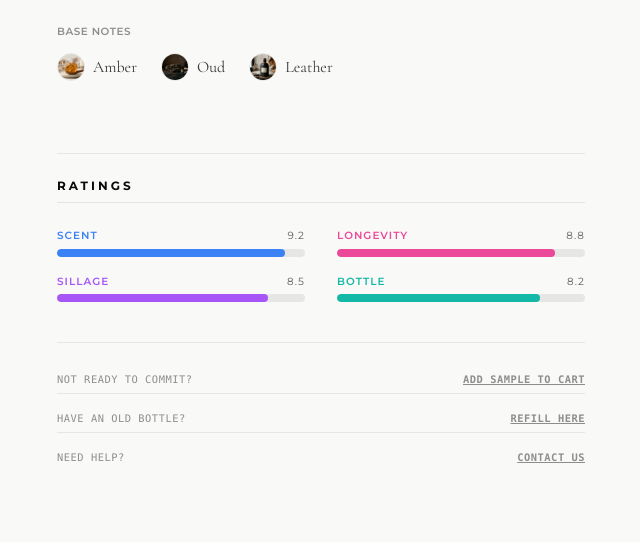
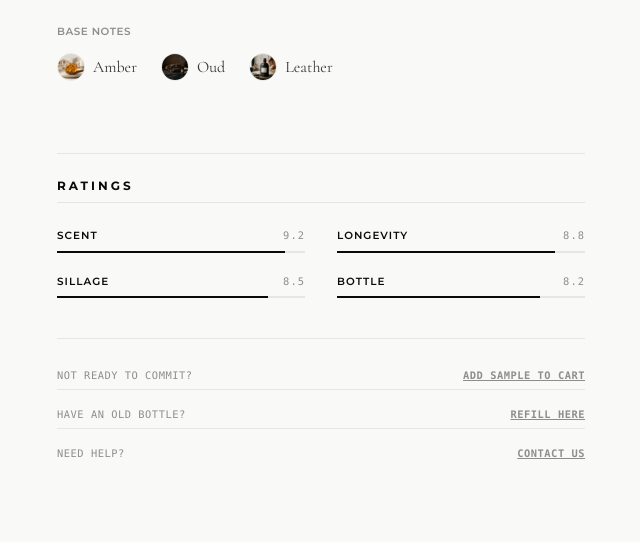
Before and after one commit to Benaissa-Lahcen/el-balghiti-parfums, a PHP site: page /product-oud.html in a window 1280 px wide. Shown: the part 1354-1896 px from the top of the page, without its empty margins (631-1271 px from the left). Run offline with PHP 8.4, Linux system fonts and the light colour scheme.

Commit message:
Refactor fragrance rating progress bars to a high-end minimalist monochrome slate-style design

```diff
--- a/product-oud.html
+++ b/product-oud.html
@@ -357,48 +357,48 @@
         <div class="fragrance-ratings mb-10 border-t border-[var(--t-border-subtle)] pt-6">
           <h2 class="font-montserrat font-bold text-xs tracking-[0.25em] uppercase border-b border-[var(--t-border)] pb-2 mb-6" data-i18n="ratingsTitle">RATINGS</h2>
 
-          <div class="grid grid-cols-1 sm:grid-cols-2 gap-x-8 gap-y-4">
+          <div class="grid grid-cols-1 sm:grid-cols-2 gap-x-8 gap-y-5">
             <!-- Scent -->
             <div>
-              <div class="flex justify-between font-montserrat text-[0.65rem] tracking-widest uppercase mb-1">
-                <span class="text-[#3b82f6] font-semibold" data-i18n="ratingScent">SCENT</span>
-                <span class="text-[var(--t-text-secondary)]">9.2</span>
+              <div class="flex justify-between font-montserrat text-[0.65rem] tracking-widest uppercase mb-1.5">
+                <span class="text-[var(--t-text)] font-semibold" data-i18n="ratingScent">SCENT</span>
+                <span class="text-[var(--t-text-muted)] font-mono">9.2</span>
               </div>
-              <div class="w-full bg-[var(--t-border-subtle)] h-2 rounded-full overflow-hidden">
-                <div class="bg-[#3b82f6] h-full rounded-full" style="width: 92%"></div>
+              <div class="w-full bg-[var(--t-border-subtle)] h-[2px] overflow-hidden">
+                <div class="bg-[var(--t-text)] h-full" style="width: 92%"></div>
               </div>
             </div>
 
             <!-- Longevity -->
             <div>
-              <div class="flex justify-between font-montserrat text-[0.65rem] tracking-widest uppercase mb-1">
-                <span class="text-[#ec4899] font-semibold" data-i18n="ratingLongevity">LONGEVITY</span>
-                <span class="text-[var(--t-text-secondary)]">8.8</span>
+              <div class="flex justify-between font-montserrat text-[0.65rem] tracking-widest uppercase mb-1.5">
+                <span class="text-[var(--t-text)] font-semibold" data-i18n="ratingLongevity">LONGEVITY</span>
+                <span class="text-[var(--t-text-muted)] font-mono">8.8</span>
               </div>
-              <div class="w-full bg-[var(--t-border-subtle)] h-2 rounded-full overflow-hidden">
-                <div class="bg-[#ec4899] h-full rounded-full" style="width: 88%"></div>
+              <div class="w-full bg-[var(--t-border-subtle)] h-[2px] overflow-hidden">
+                <div class="bg-[var(--t-text)] h-full" style="width: 88%"></div>
               </div>
             </div>
 
             <!-- Sillage -->
             <div>
-              <div class="flex justify-between font-montserrat text-[0.65rem] tracking-widest uppercase mb-1">
-                <span class="text-[#a855f7] font-semibold" data-i18n="ratingSillage">SILLAGE</span>
-                <span class="text-[var(--t-text-secondary)]">8.5</span>
+              <div class="flex justify-between font-montserrat text-[0.65rem] tracking-widest uppercase mb-1.5">
+                <span class="text-[var(--t-text)] font-semibold" data-i18n="ratingSillage">SILLAGE</span>
+                <span class="text-[var(--t-text-muted)] font-mono">8.5</span>
               </div>
-              <div class="w-full bg-[var(--t-border-subtle)] h-2 rounded-full overflow-hidden">
-                <div class="bg-[#a855f7] h-full rounded-full" style="width: 85%"></div>
+              <div class="w-full bg-[var(--t-border-subtle)] h-[2px] overflow-hidden">
+                <div class="bg-[var(--t-text)] h-full" style="width: 85%"></div>
               </div>
             </div>
 
             <!-- Bottle -->
             <div>
-              <div class="flex justify-between font-montserrat text-[0.65rem] tracking-widest uppercase mb-1">
-                <span class="text-[#14b8a6] font-semibold" data-i18n="ratingBottle">BOTTLE</span>
-                <span class="text-[var(--t-text-secondary)]">8.2</span>
+              <div class="flex justify-between font-montserrat text-[0.65rem] tracking-widest uppercase mb-1.5">
+                <span class="text-[var(--t-text)] font-semibold" data-i18n="ratingBottle">BOTTLE</span>
+                <span class="text-[var(--t-text-muted)] font-mono">8.2</span>
               </div>
-              <div class="w-full bg-[var(--t-border-subtle)] h-2 rounded-full overflow-hidden">
-                <div class="bg-[#14b8a6] h-full rounded-full" style="width: 82%"></div>
+              <div class="w-full bg-[var(--t-border-subtle)] h-[2px] overflow-hidden">
+                <div class="bg-[var(--t-text)] h-full" style="width: 82%"></div>
               </div>
             </div>
           </div>
```
Also changed, not shown: assets/css/output.css.
